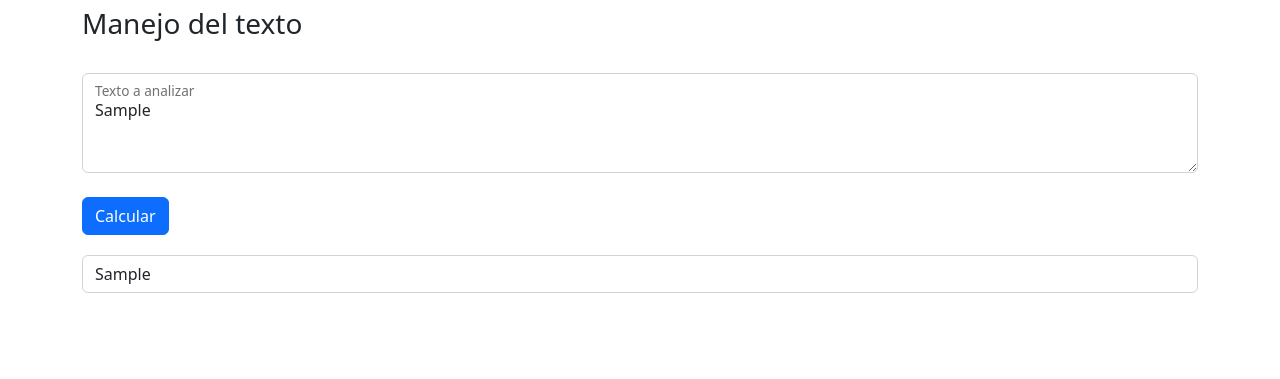
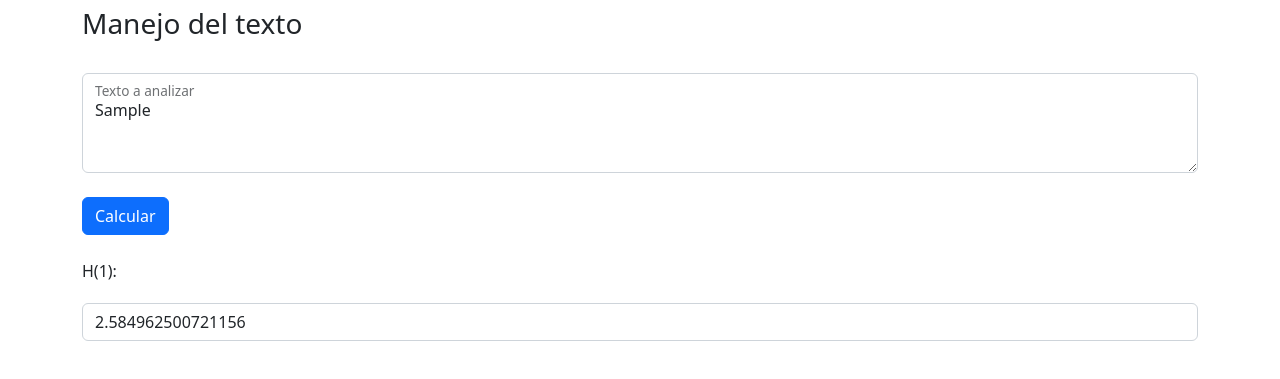
Before and after one commit to blackarez/proyectoTI-FDI, a plain HTML site: page index.html in a window 1280 px wide. Both pictures are taken after typing "Sample" into the empty fields and a click on the button "Calcular". Shown: the part 121-500 px from the top of the page. Drawn offline with nearby package versions, Linux system fonts and the light colour scheme.

Commit message:
se calcula el h(1)

```diff
--- a/index.html
+++ b/index.html
@@ -42,6 +42,8 @@
           </form>
         </div>
         <div class="col-12">
+          <br/>
+          <p>H(1):</p>
           <input
             type="text"
             class="form-control"
--- a/main.js
+++ b/main.js
@@ -5,12 +5,15 @@ $(document).ready(function(){
     matrix["senal"] = [];
     matrix["frecuencia"] = [];
     matrix["probabilidad"] = [];
-
+    matrix["senalTransmitida"] = [];
+    matrix["probabilidadSenal"] = 0;
     //#funcion principal
     $("button[id=exec]").click(function(){
         matrix["senal"] = [];
         matrix["frecuencia"] = [];
         matrix["probabilidad"] = [];
+        matrix["senalTransmitida"] = [];
+        matrix["probabilidadSenal"] = 0;
         calcularSenales();
     });
 
@@ -50,8 +53,15 @@ $(document).ready(function(){
     var calcularSenalTransmitida = function() {
         console.log("matrix");
         console.log(matrix);
+        console.log("log 2: "+ Math.log2(4));
         var datos = $("#dataInit").val();
-        $("#dataH1").val(datos);
+        matrix["probabilidad"].forEach((dataProbability) => {
+            matrix["senalTransmitida"].push(dataProbability*Math.log2(1/dataProbability));
+        });
+        matrix["senalTransmitida"].forEach((senalTransmitidaX) => {
+            matrix["probabilidadSenal"] += senalTransmitidaX;
+        });
+        $("#dataH1").val(matrix["probabilidadSenal"]);
         console.log("HOLA BOTON");
     };
 });
```
